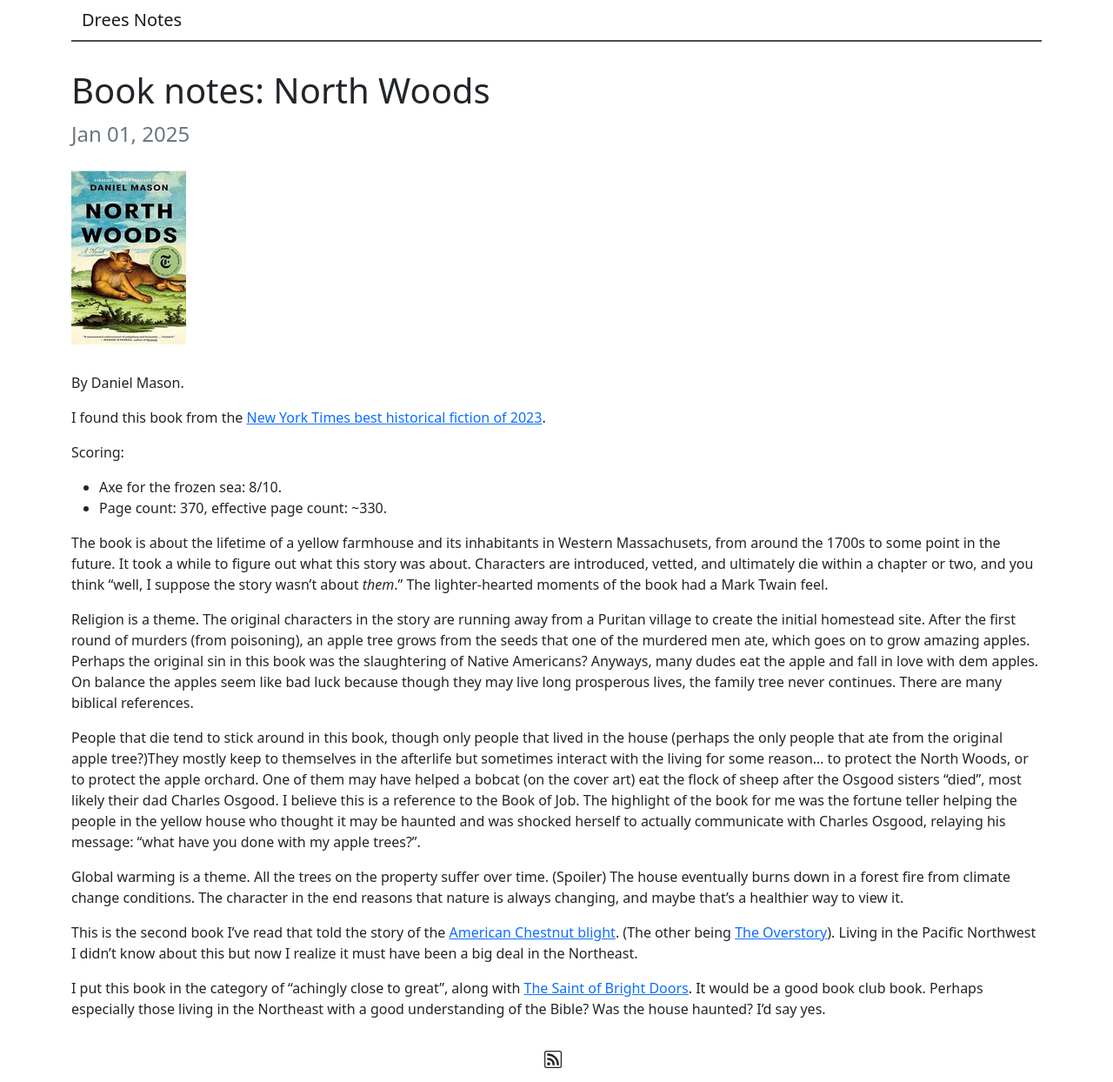
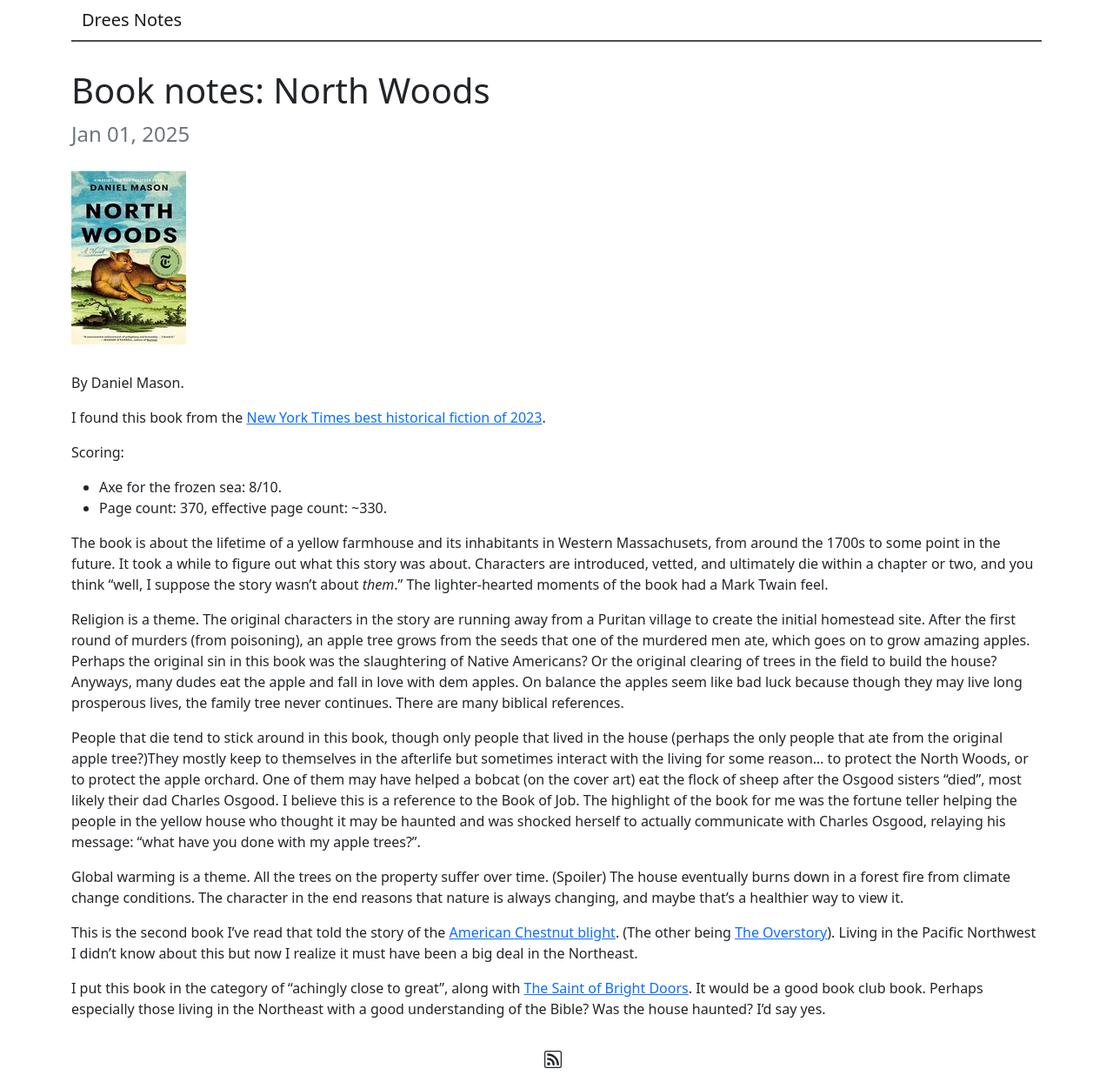
Before and after one commit to matthewdrees/matthewdrees.github.io, a Jekyll site: the page built from _posts/2025-01-01-north-woods.md, in a window 1280 px wide. Shown: the whole page at 87% size. Built offline with Jekyll 4.4.1, drawn with Linux system fonts in a browser that asks for light colours.

Commit message:
Updated thought on North Woods.

```diff
--- a/_posts/2025-01-01-north-woods.md
+++ b/_posts/2025-01-01-north-woods.md
@@ -16,7 +16,7 @@ Scoring:
 
 The book is about the lifetime of a yellow farmhouse and its inhabitants in Western Massachusets, from around the 1700s to some point in the future. It took a while to figure out what this story was about. Characters are introduced, vetted, and ultimately die within a chapter or two, and you think "well, I suppose the story wasn't about *them*." The lighter-hearted moments of the book had a Mark Twain feel.
 
-Religion is a theme. The original characters in the story are running away from a Puritan village to create the initial homestead site. After the first round of murders (from poisoning), an apple tree grows from the seeds that one of the murdered men ate, which goes on to grow amazing apples. Perhaps the original sin in this book was the slaughtering of Native Americans? Anyways, many dudes eat the apple and fall in love with dem apples. On balance the apples seem like bad luck because though they may live long prosperous lives, the family tree never continues. There are many biblical references.
+Religion is a theme. The original characters in the story are running away from a Puritan village to create the initial homestead site. After the first round of murders (from poisoning), an apple tree grows from the seeds that one of the murdered men ate, which goes on to grow amazing apples. Perhaps the original sin in this book was the slaughtering of Native Americans? Or the original clearing of trees in the field to build the house? Anyways, many dudes eat the apple and fall in love with dem apples. On balance the apples seem like bad luck because though they may live long prosperous lives, the family tree never continues. There are many biblical references.
 
 People that die tend to stick around in this book, though only people that lived in the house (perhaps the only people that ate from the original apple tree?)They mostly keep to themselves in the afterlife but sometimes interact with the living for some reason... to protect the North Woods, or to protect the apple orchard. One of them may have helped a bobcat (on the cover art) eat the flock of sheep after the Osgood sisters "died", most likely their dad Charles Osgood. I believe this is a reference to the Book of Job. The highlight of the book for me was the fortune teller helping the people in the yellow house who thought it may be haunted and was shocked herself to actually communicate with Charles Osgood, relaying his message: "what have you done with my apple trees?".
 
```
